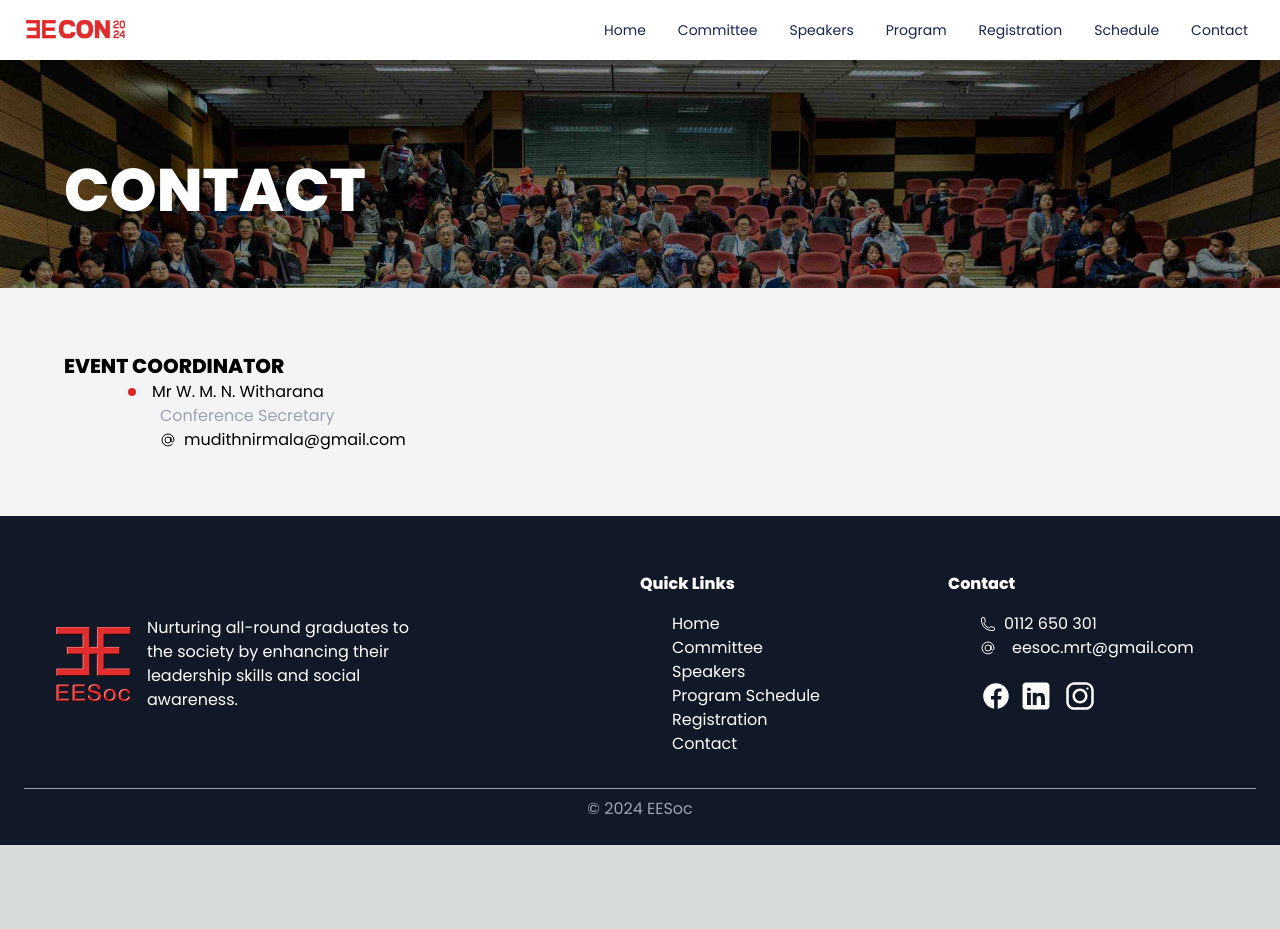
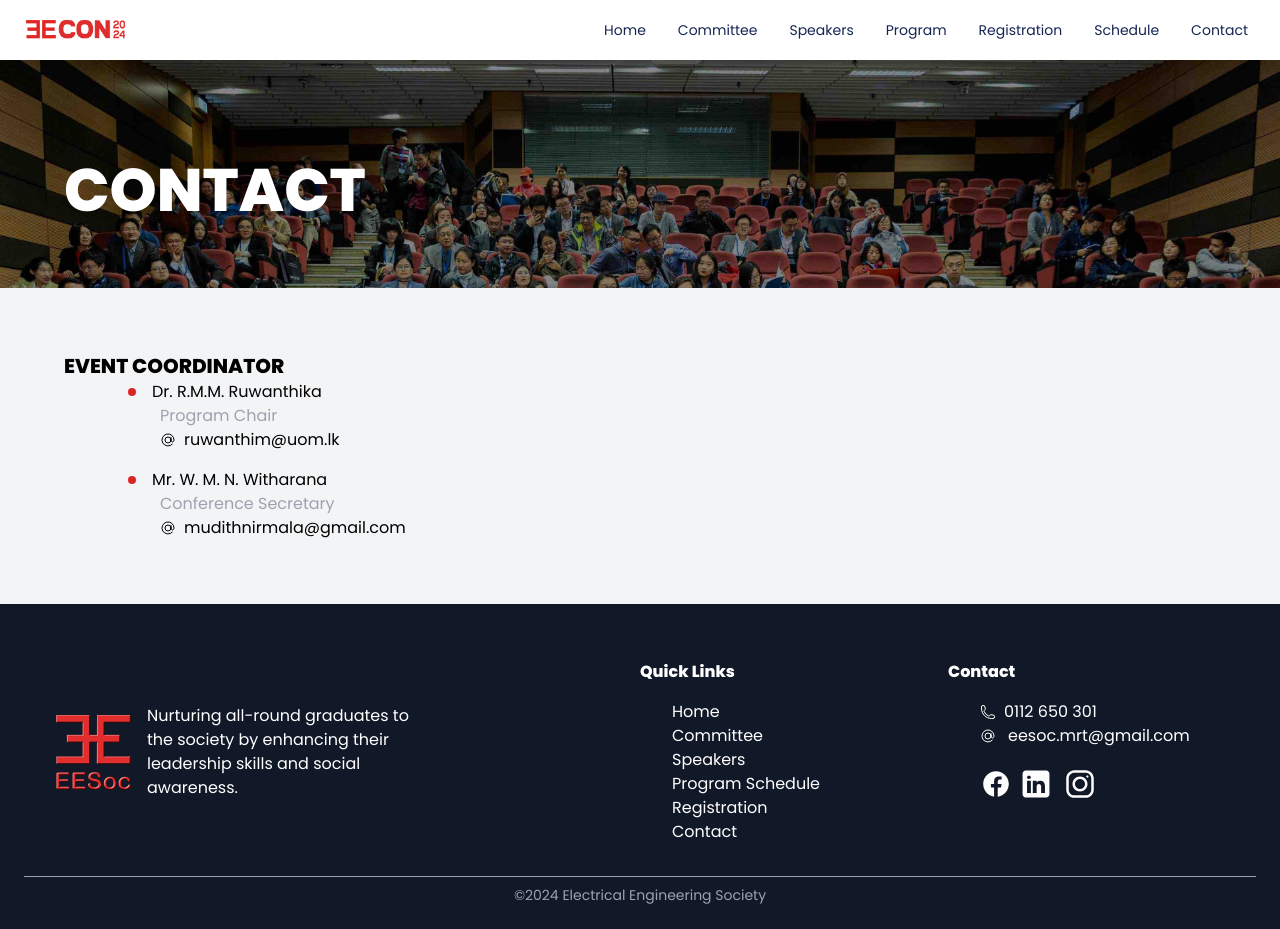
Before and after one commit to ruwanthim/eecon-web, a Next.js app: page /contact in a window 1280 px wide. Before the commit the page ends 845 px from the top, so only its background shows below. Built offline with nearby package versions, Linux system fonts and the light colour scheme.

Commit message:
#update changes in first review

```diff
--- a/src/app/committee/page.tsx
+++ b/src/app/committee/page.tsx
@@ -14,6 +14,8 @@ import IMG_RASARA from "../../assets/persons/dr_rasara.jpg";
 import IMG_THUSHARA from "../../assets/persons/dr_thushara.jpg";
 import IMG_LINDULA from "../../assets/persons/prof_lindula.jpg";
 import IMG_MUDITH from "../../assets/persons/mr_mudith.jpeg";
+import IMG_ABEYGUNAWARDANE from "../../assets/persons/dr_abeygunawardane.jpg";
+import IMG_LOGEESHAN from "../../assets/persons/dr_logeeshan.jpg";
 
 export default function Committee() {
     return (
@@ -93,7 +95,17 @@ export default function Committee() {
                     image={IMG_HARSHA}
                     name="Dr. A.M.H.S. Abeykoon, USA"
                 ></HeaderImageCard>
+                <HeaderImageCard
+                    image={IMG_ABEYGUNAWARDANE}
+                    name="Dr. S.K. Abeygunawardane"
+                ></HeaderImageCard>
             </div>
+            <HeaderCard text={"Local Organizing Chair"}></HeaderCard>
+
+            <HeaderImageCard
+                image={IMG_LOGEESHAN}
+                name="Dr. L. Velmanickam "
+            ></HeaderImageCard>
             <div className="flex flex-col sm:flex-row">
                 <div className="basis-1/2">
                     <HeaderCard text={"Local Organizing Chair"}></HeaderCard>
--- a/src/app/contact/page.tsx
+++ b/src/app/contact/page.tsx
@@ -26,7 +26,35 @@ export default function Contact() {
                 <div className="flex flex-col pl-8">
                     <div className="flex flex-row items-center pl-8">
                         <div className="h-2 w-2  bg-red-600 rounded-full mr-4"></div>
-                        <p>Mr W. M. N. Witharana</p>
+                        <p>Dr. R.M.M. Ruwanthika</p>
+                    </div>
+                    <p className="text-gray-400 pl-16">Program Chair</p>
+                    <div className="flex flex-row justify-left items-center ml-16">
+                        <svg
+                            xmlns="http://www.w3.org/2000/svg"
+                            fill="none"
+                            viewBox="0 0 24 24"
+                            strokeWidth={1.5}
+                            stroke="currentColor"
+                            className="w-4 h-4"
+                        >
+                            <path
+                                strokeLinecap="round"
+                                strokeLinejoin="round"
+                                d="M16.5 12a4.5 4.5 0 1 1-9 0 4.5 4.5 0 0 1 9 0Zm0 0c0 1.657 1.007 3 2.25 3S21 13.657 21 12a9 9 0 1 0-2.636 6.364M16.5 12V8.25"
+                            />
+                        </svg>
+
+                        <Link className="pl-2" href={"mailto:ruwanthim@uom.lk"}>
+                            {" "}
+                            ruwanthim@uom.lk
+                        </Link>
+                    </div>
+                </div>
+                <div className="flex flex-col pl-8 mt-4">
+                    <div className="flex flex-row items-center pl-8">
+                        <div className="h-2 w-2  bg-red-600 rounded-full mr-4"></div>
+                        <p>Mr. W. M. N. Witharana</p>
                     </div>
                     <p className="text-gray-400 pl-16">Conference Secretary</p>
                     <div className="flex flex-row justify-left items-center ml-16">
--- a/src/app/layout.tsx
+++ b/src/app/layout.tsx
@@ -11,11 +11,27 @@ const inter = Poppins({
 });
 
 export const metadata: Metadata = {
-    title: "EECon2024-4th International Conference on Electrical Engineering",
+    title: "EECon2024 - 4th International Conference on Electrical Engineering",
+    keywords: [
+        "EECon-2024",
+        "EECon",
+        "EECon-24",
+        "EECon EESoc",
+        "EECon EESoc 2024",
+        "4th International Conference on Electrical Engineering",
+    ],
     authors: [
         { name: "EESoc", url: "https://www.eesoc.lk" },
         { name: "Janith Samee", url: "https://janithsamee.me" },
     ],
+    openGraph: {
+        description:
+            "The 4th International Conference on Electrical Engineering (EECon2024) will be held on Thursday, December 12th, 2024 in Colombo, Sri Lanka. Organized by the Department of Electrical Engineering, University of Moratuwa.",
+        images: "https://eecon2024.eesoc.lk/logo.png",
+
+        url: "https://eecon2024.eesoc.lk",
+        type: "website",
+    },
     icons: [{ rel: "icon", url: "/logo.png", type: "image/x-icon" }],
     description:
         "To share the knowledge to integrate state of the art technologies in different Engineering disciplines for the betterment of fields of Electrical Engineering.",
--- a/src/app/page.tsx
+++ b/src/app/page.tsx
@@ -68,7 +68,7 @@ export default function Home() {
                         <EventCard
                             title={"CAMERA READY PAPER SUBMISSION"}
                             date={"15"}
-                            month={"October"}
+                            month={"November"}
                             subtitle={"Camera ready paper submission date."}
                         ></EventCard>
                     </div>
--- a/src/components/common/Footer.tsx
+++ b/src/components/common/Footer.tsx
@@ -73,7 +73,7 @@ export default function Footer() {
 
                             <p className="pl-2"></p>
                             <Link
-                                className="pl-2"
+                                className="pl-1"
                                 href={"mailto:eesoc.mrt@gmail.com"}
                             >
                                 eesoc.mrt@gmail.com
@@ -187,7 +187,9 @@ export default function Footer() {
             </div>
             <div className="w-full divide-y p-0 divide-white flex justify-center items-center">
                 {/* <div className="w-full p-4"></div> */}
-                <p className="text-gray-400 pt-2">© 2024 EESoc</p>
+                <p className="text-gray-400 pt-2 text-sm">
+                    ©2024 Electrical Engineering Society
+                </p>
             </div>
         </div>
     );
```
Also changed, not shown: src/components/common/HeaderImageCard.tsx (+3 -1 lines), src/assets/persons/dr_abeygunawardane.jpg (added).
